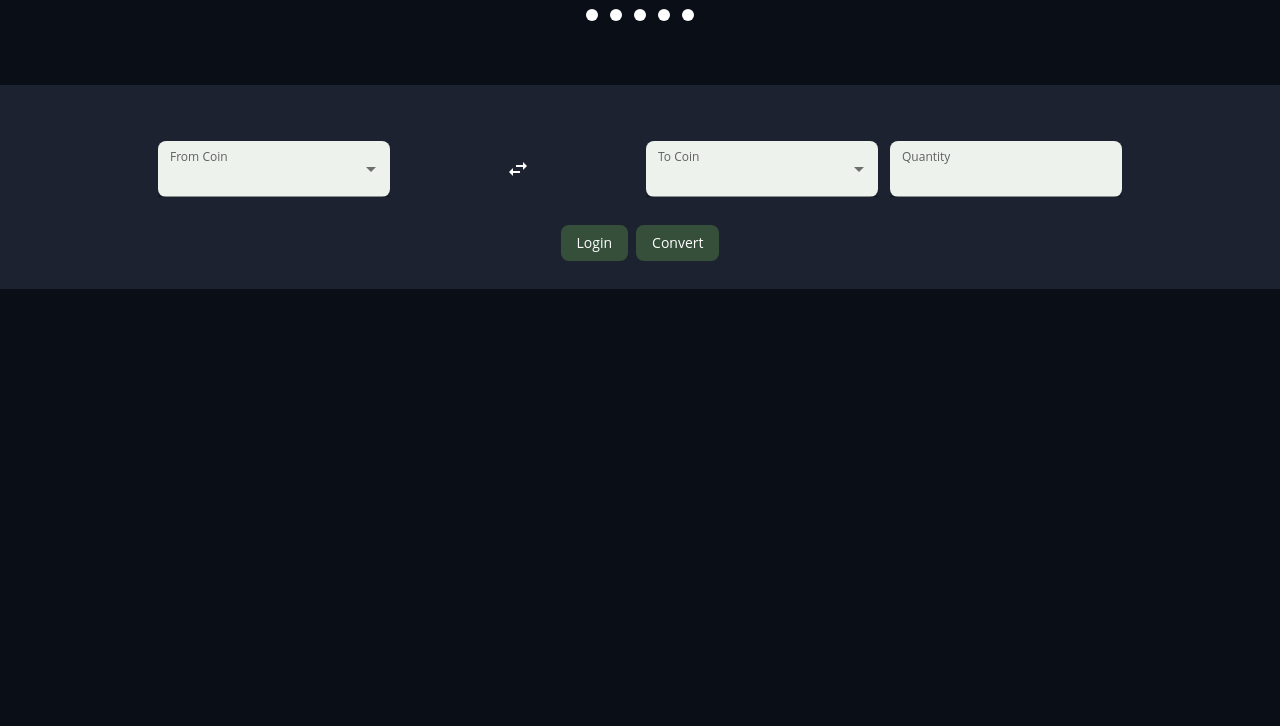
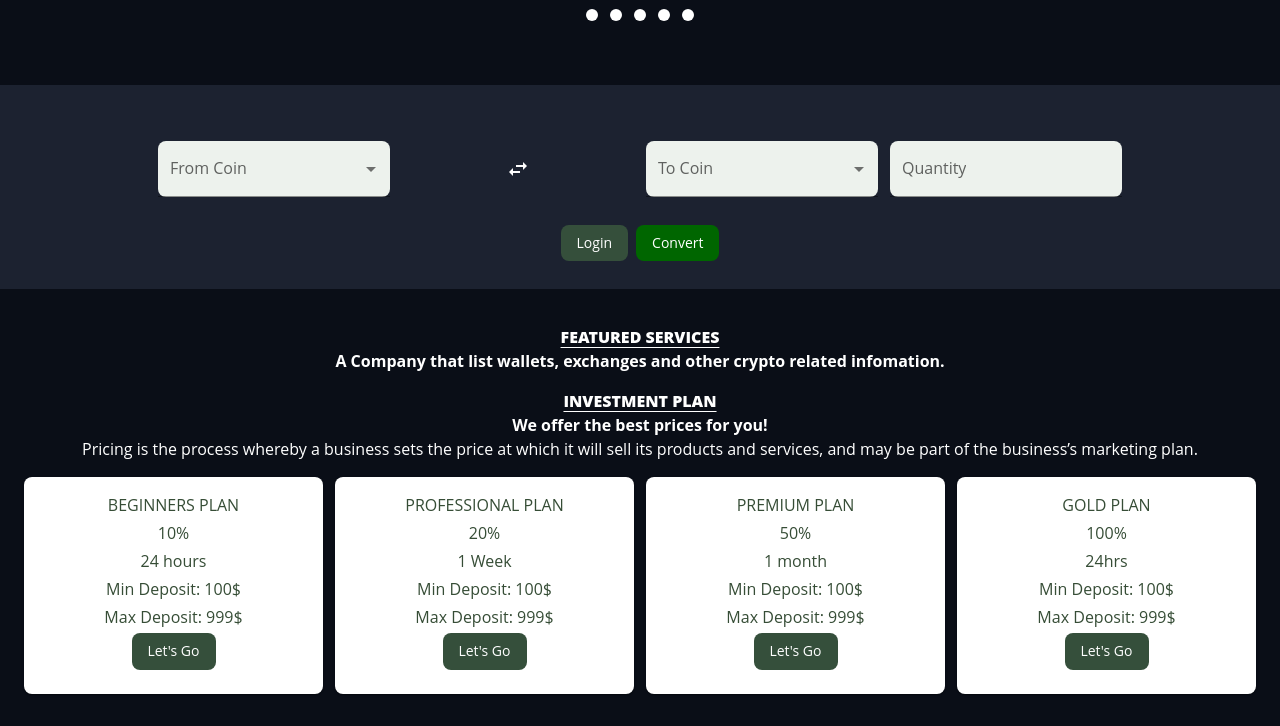
Before and after one commit to JuanParker1/ftx, a Gatsby site: page / in a window 1280 px wide. Shown: the part 539-1265 px from the top of the page. Before the commit the page ends 900 px from the top, so only its background shows below. Built offline with nearby package versions, Linux system fonts and the light colour scheme; Gatsby itself is replaced by a stand-in of ours.

Commit message:
investment plan

```diff
--- a/package.json
+++ b/package.json
@@ -21,6 +21,7 @@
     "@mui/material": "^5.6.1",
     "autoprefixer": "^10.4.4",
     "clsx": "^1.1.1",
+    "formik": "^2.2.9",
     "gatsby": "^4.11.2",
     "gatsby-plugin-image": "^2.11.1",
     "gatsby-plugin-postcss": "^5.11.0",
--- /dev/null
+++ b/src/common/AuthLogin.js
@@ -0,0 +1,56 @@
+import React from "react";
+import Icon from "@mui/material/Icon";
+import Button from "@mui/material/Button";
+import Dialog from "@mui/material/Dialog";
+import TextField from "@mui/material/TextField";
+import IconButton from "@mui/material/IconButton";
+import DialogTitle from "@mui/material/DialogTitle";
+import DialogContent from "@mui/material/DialogContent";
+import InputAdornment from "@mui/material/InputAdornment";
+
+export default function AuthLoginDialog(props) {
+  const { openLoginDialog, toggleLoginDialog } = props;
+  const [isVisible, setVisible] = React.useState(false);
+  const handleVisible = () => {
+    setVisible((p) => !p);
+  };
+
+  return (
+    <Dialog
+      fullWidth
+      maxWidth="xs"
+      open={openLoginDialog}
+      onClose={toggleLoginDialog}
+    >
+      <DialogTitle className="text-center">Logo</DialogTitle>
+      <DialogContent>
+        <form>
+          <div className="flex flex-col gap-4 mt-3">
+            <TextField
+              fullWidth
+              type="email"
+              label="Email Address"
+              variant="outlined"
+            />
+            <TextField
+              fullWidth
+              type={isVisible ? "text" : "password"}
+              label="Password"
+              variant="outlined"
+              InputProps={{
+                endAdornment: (
+                  <InputAdornment position="end">
+                    <IconButton onClick={handleVisible}>
+                      <Icon>{isVisible ? "visibility" : "visibility_off"}</Icon>
+                    </IconButton>
+                  </InputAdornment>
+                ),
+              }}
+            />
+            <Button>Log in</Button>
+          </div>
+        </form>
+      </DialogContent>
+    </Dialog>
+  );
+}
--- /dev/null
+++ b/src/common/InvestmentCard.js
@@ -0,0 +1,23 @@
+import React from "react";
+import clsx from "clsx";
+import Card from "@mui/material/Card";
+import Button from "@mui/material/Button";
+import Typography from "@mui/material/Typography";
+import CardContent from "@mui/material/CardContent";
+
+function InvestmentCard({ label, period, percent, min, max, className }) {
+  return (
+    <Card className={clsx("col-span-4 sm:col-span-1", { className })}>
+      <CardContent className="flex flex-col justify-center items-center gap-1">
+        <Typography>{label}</Typography>
+        <Typography>{percent}</Typography>
+        <Typography>{period}</Typography>
+        <Typography>Min Deposit: {min}$</Typography>
+        <Typography>Max Deposit: {max}$</Typography>
+        <Button>Let's Go</Button>
+      </CardContent>
+    </Card>
+  );
+}
+
+export default InvestmentCard;
--- a/src/common/Layout.js
+++ b/src/common/Layout.js
@@ -8,7 +8,7 @@ import AppThemeProvider from "../components/ThemeProvider";
 import "../style/index.css";
 
 function Layout(props) {
-  const { children } = props;
+  const { children, toggleLoginDialog } = props;
   const [isSidebar, setIsSidebar] = useState(false);
 
   const toggleSidebarNavigation = () => {
@@ -24,7 +24,10 @@ function Layout(props) {
       />
       <StyledEngineProvider injectFirst>
         <AppThemeProvider>
-          <Navbar toggleSidebar={toggleSidebarNavigation} />
+          <Navbar
+            toggleLoginDialog={toggleLoginDialog}
+            toggleSidebar={toggleSidebarNavigation}
+          />
           <SubNavbar />
           <Sidebar
             isSidebar={isSidebar}
--- a/src/common/ThemeConfig.js
+++ b/src/common/ThemeConfig.js
@@ -109,7 +109,7 @@ function customizeComponents(theme) {
       MuiTextField: {
         defaultProps: {
           variant: "outlined",
-          InputLabelProps: { shrink: true },
+          // InputLabelProps: { shrink: true },
         },
         styleOverrides: {
           root: {
@@ -132,9 +132,9 @@ function customizeComponents(theme) {
             //     },
             // },
 
-            "& .MuiOutlinedInput-notchedOutline": {
-              "& legend": { maxWidth: 0 },
-            },
+            // "& .MuiOutlinedInput-notchedOutline": {
+            //   "& legend": { maxWidth: 0 },
+            // },
 
             "& .MuiInputBase-root:not(.Mui-disabled)": {
               backgroundColor: theme.palette.primary.shade2,
--- a/src/components/Navbar.js
+++ b/src/components/Navbar.js
@@ -8,7 +8,7 @@ import { Icon, IconButton } from "@mui/material";
 import MenuButton from "./MenuButton";
 
 function Navbar(props) {
-  const { toggleSidebar } = props;
+  const { toggleSidebar, toggleLoginDialog } = props;
 
   return (
     <AppBar position="fixed" className="bg-white">
@@ -31,8 +31,10 @@ function Navbar(props) {
             </div>
           </div>
           <div className="hidden md:flex items-center gap-3">
-            <Button variant="text">Login</Button>
-            <Button variant="contained">Register</Button>
+            <Button variant="text" onClick={toggleLoginDialog}>
+              Login
+            </Button>
+            <Button variant="contained">Create a free account</Button>
             <IconButton className="text-black">
               <Icon>settings</Icon>
             </IconButton>
--- a/src/pages/index.js
+++ b/src/pages/index.js
@@ -3,14 +3,24 @@ import Layout from "../common/Layout";
 import Icon from "@mui/material/Icon";
 import Button from "@mui/material/Button";
 import HomeHero from "../common/HomeHero";
+import AuthLogin from "../common/AuthLogin";
 import MenuItem from "@mui/material/MenuItem";
 import TextField from "@mui/material/TextField";
 import Container from "@mui/material/Container";
+import Typography from "@mui/material/Typography";
 import IconButton from "@mui/material/IconButton";
+import InvestmentCard from "../common/InvestmentCard";
+import { CURRENCY_TYPE, INVESTMENT_PLAN } from "../utils/constant";
 
 function Home() {
+  const [openLoginDialog, setLoginDialog] = React.useState(false);
+
+  const toggleLoginDialog = () => {
+    setLoginDialog((prev) => !prev);
+  };
+
   return (
-    <Layout>
+    <Layout toggleLoginDialog={toggleLoginDialog}>
       <HomeHero />
       <div className="flex flex-col my-8 px-2">
         <Button size="large" className="block lg:hidden font-bold ">
@@ -27,22 +37,24 @@ function Home() {
                 variant="filled"
                 className="col-span-4 lg:col-span-1"
               >
-                {currencies.map((option) => (
+                {CURRENCY_TYPE.map((option) => (
                   <MenuItem key={option.value} value={option.value}>
                     {option.label}
                   </MenuItem>
                 ))}
               </TextField>
-              <IconButton className="text-white self-center col-span-4 lg:col-span-1">
-                <Icon>swap_horiz</Icon>
-              </IconButton>
+              <div className="text-center self-center col-span-4 lg:col-span-1">
+                <IconButton className="text-white self-center col-span-4 lg:col-span-1">
+                  <Icon>swap_horiz</Icon>
+                </IconButton>
+              </div>
               <TextField
                 select
                 label="To Coin"
                 variant="filled"
                 className="col-span-4 lg:col-span-1"
               >
-                {currencies.map((option) => (
+                {CURRENCY_TYPE.map((option) => (
                   <MenuItem key={option.value} value={option.value}>
                     {option.label}
                   </MenuItem>
@@ -57,15 +69,53 @@ function Home() {
             </div>
             <div className="flex gap-2">
               <Button>Login</Button>
-              <Button>Convert</Button>
+              <Button color="secondary">Convert</Button>
             </div>
           </div>
         </Container>
       </div>
+      <Container>
+        <div className="text-white text-center my-4">
+          <Typography className="underline underline-offset-4 font-extrabold">
+            FEATURED SERVICES
+          </Typography>
+          <Typography className="font-bold">
+            A Company that list wallets, exchanges and other crypto related
+            infomation.
+          </Typography>
+        </div>
+        <div className="text-white text-center my-4">
+          <Typography className="underline underline-offset-4 font-extrabold">
+            INVESTMENT PLAN
+          </Typography>
+          <Typography className="font-bold">
+            We offer the best prices for you!
+          </Typography>
+          <Typography>
+            Pricing is the process whereby a business sets the price at which it
+            will sell its products and services, and may be part of the
+            business’s marketing plan.
+          </Typography>
+        </div>
+        <div className="grid grid-cols-4 gap-3 mb-8">
+          {INVESTMENT_PLAN.map((item, index) => (
+            <InvestmentCard
+              key={index}
+              min={item.min}
+              max={item.max}
+              label={item.label}
+              period={item.period}
+              percent={item.percent}
+            />
+          ))}
+        </div>
+      </Container>
+      <AuthLogin
+        openLoginDialog={openLoginDialog}
+        toggleLoginDialog={toggleLoginDialog}
+      />
     </Layout>
   );
 }
 
 export default Home;
-
-const currencies = [{ label: "USD(USD)", value: "USD" }];
--- /dev/null
+++ b/src/utils/constant.js
@@ -0,0 +1,32 @@
+export const CURRENCY_TYPE = [{ label: "USD(USD)", value: "USD" }];
+
+export const INVESTMENT_PLAN = [
+  {
+    label: "BEGINNERS PLAN",
+    percent: "10%",
+    period: "24 hours",
+    min: "100",
+    max: "999",
+  },
+  {
+    label: "PROFESSIONAL PLAN",
+    percent: "20%",
+    period: "1 Week",
+    min: "100",
+    max: "999",
+  },
+  {
+    label: "PREMIUM PLAN",
+    percent: "50%",
+    period: "1 month",
+    min: "100",
+    max: "999",
+  },
+  {
+    label: "GOLD PLAN",
+    percent: "100%",
+    period: "24hrs",
+    min: "100",
+    max: "999",
+  },
+];
```
Also changed, not shown: 1 other file.
